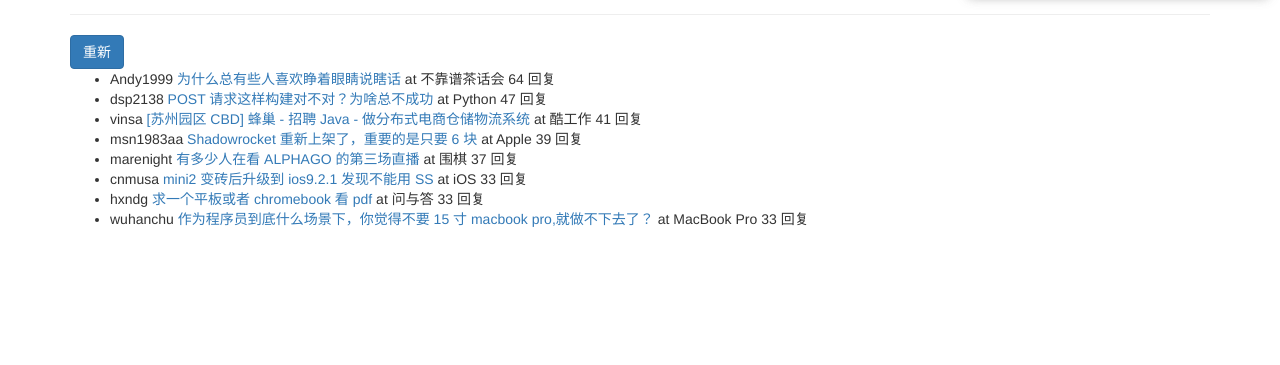
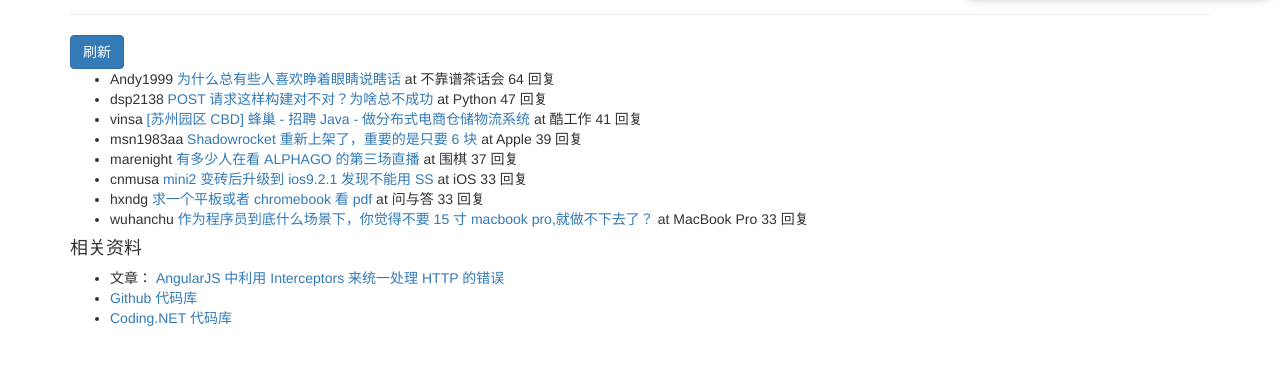
Before and after one commit to honggzb/angular-interceptors-demo, a website: page index.html in a window 1280 px wide. Shown: the part 85-450 px from the top of the page. Drawn offline with nearby package versions, Linux system fonts and the light colour scheme; some packages are replaced by stand-ins of ours.

```diff
--- a/index.html
+++ b/index.html
@@ -1,7 +1,7 @@
 <!DOCTYPE html>
 <html>
 <head>
-  <title></title>
+  <title>Angular Interceptors DEMO</title>
   <link rel="stylesheet" type="text/css" href="node_modules/bootstrap/dist/css/bootstrap.css">
   <link rel="stylesheet" type="text/css" href="node_modules/toastr/build/toastr.css">
   <link rel="stylesheet" type="text/css" href="node_modules/nprogress/nprogress.css">
@@ -12,7 +12,7 @@
     <h1>Angular Interceptors DEMO</h1>
   </div>
   <sector>
-    <button class="btn btn-primary" ng-disabled="isLoading" ng-click="load()">重新</button>
+    <button class="btn btn-primary" ng-disabled="isLoading" ng-click="load()">刷新</button>
     <span ng-show="isLoading">loading</span>
     <ul>
       <!-- <li ng-repeat="l in list">
@@ -28,6 +28,21 @@
       </li>
     </ul>
   </sector>
+  <section>
+    <h4>相关资料</h4>
+    <ul>
+      <li>
+        <span>文章：</span>
+        <a href="http://chensd.com/2016-03/Angular-Handle-Global-Http-Error-with-Interceptors.html">AngularJS 中利用 Interceptors 来统一处理 HTTP 的错误</a>
+      </li>
+      <li>
+        <a href="https://github.com/stiekel/angular-interceptors-demo">Github 代码库</a>
+      </li>
+      <li>
+        <a href="https://coding.net/u/Stiekel/p/angular-interceptors-demo/git">Coding.NET 代码库</a>
+      </li>
+    </ul>
+  </section>
 </div>
 <script type="text/javascript" src="node_modules/angular/angular.js"></script>
 <script type="text/javascript" src="node_modules/jquery/dist/jquery.js"></script>
```
